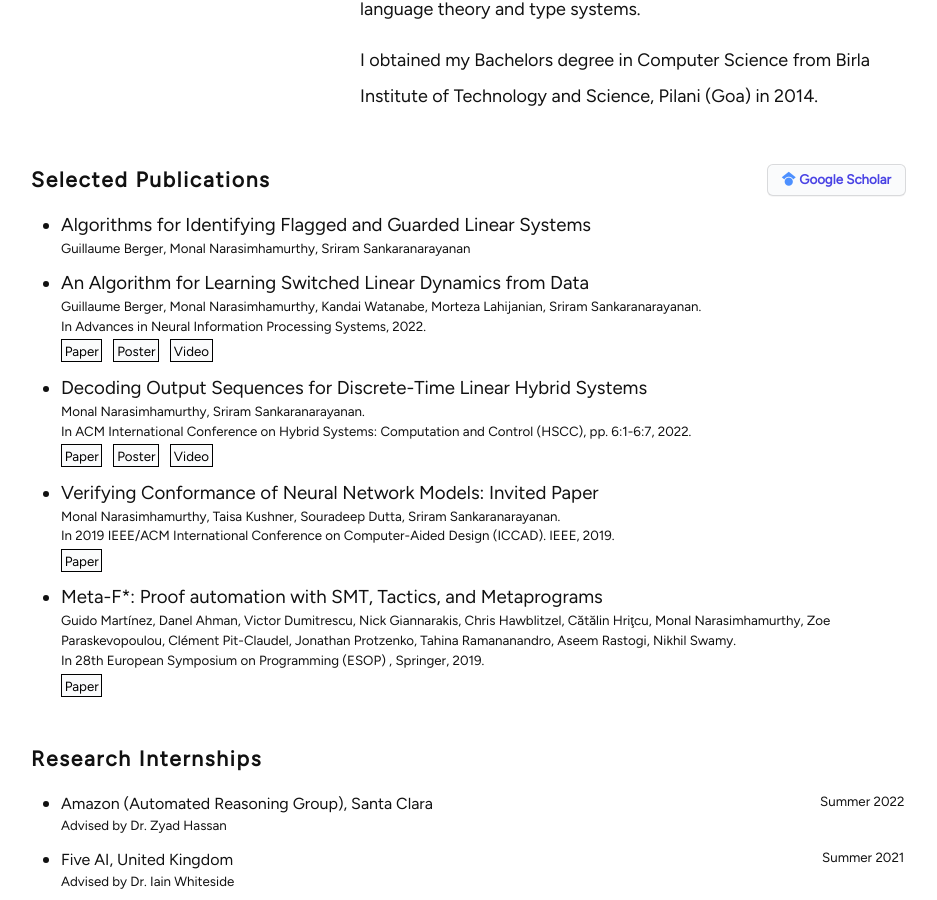
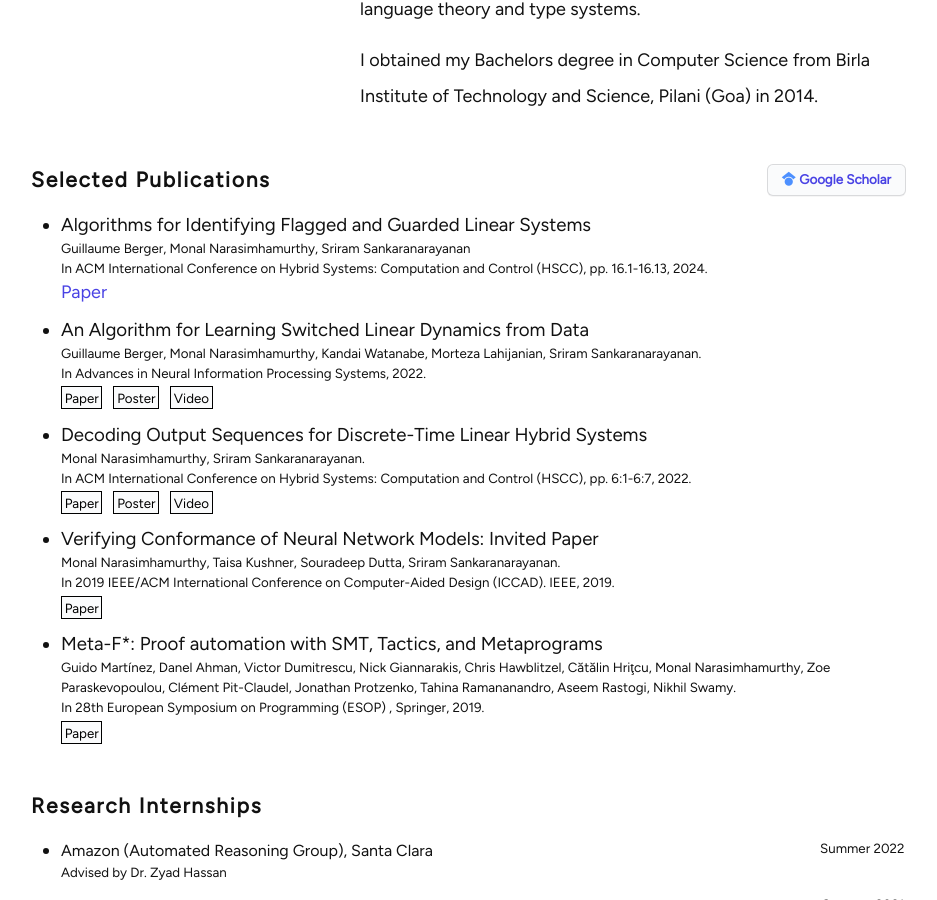
Before and after one commit to monal/monal.github.io, a Jekyll site: the page built from index.html, in a window 1280 px wide and 900 px high, scrolled down 635 px. Shown: the whole window, without its empty margins (169-1106 px from the left). Built offline with Jekyll 4.4.1, drawn with Linux system fonts in a browser that asks for light colours; nearby versions of some CDN libraries; some web fonts are replaced.

Commit message:
Update index.html

```diff
--- a/index.html
+++ b/index.html
@@ -61,6 +61,8 @@ layout: default
     <li class="publications-list-item">
       <div class="item-title">Algorithms for Identifying Flagged and Guarded Linear Systems</div>
       <div class="item-detail">Guillaume Berger, Monal Narasimhamurthy, Sriram Sankaranarayanan</div>
+      <div class="item-detail">In ACM International Conference on Hybrid Systems: Computation and Control (HSCC), pp. 16.1-16.13, 2024.</div>
+      <a href="">Paper</a>
     </li>
     <li class="publications-list-item">
       <div class="item-title">An Algorithm for Learning Switched Linear Dynamics from Data</div>
```
